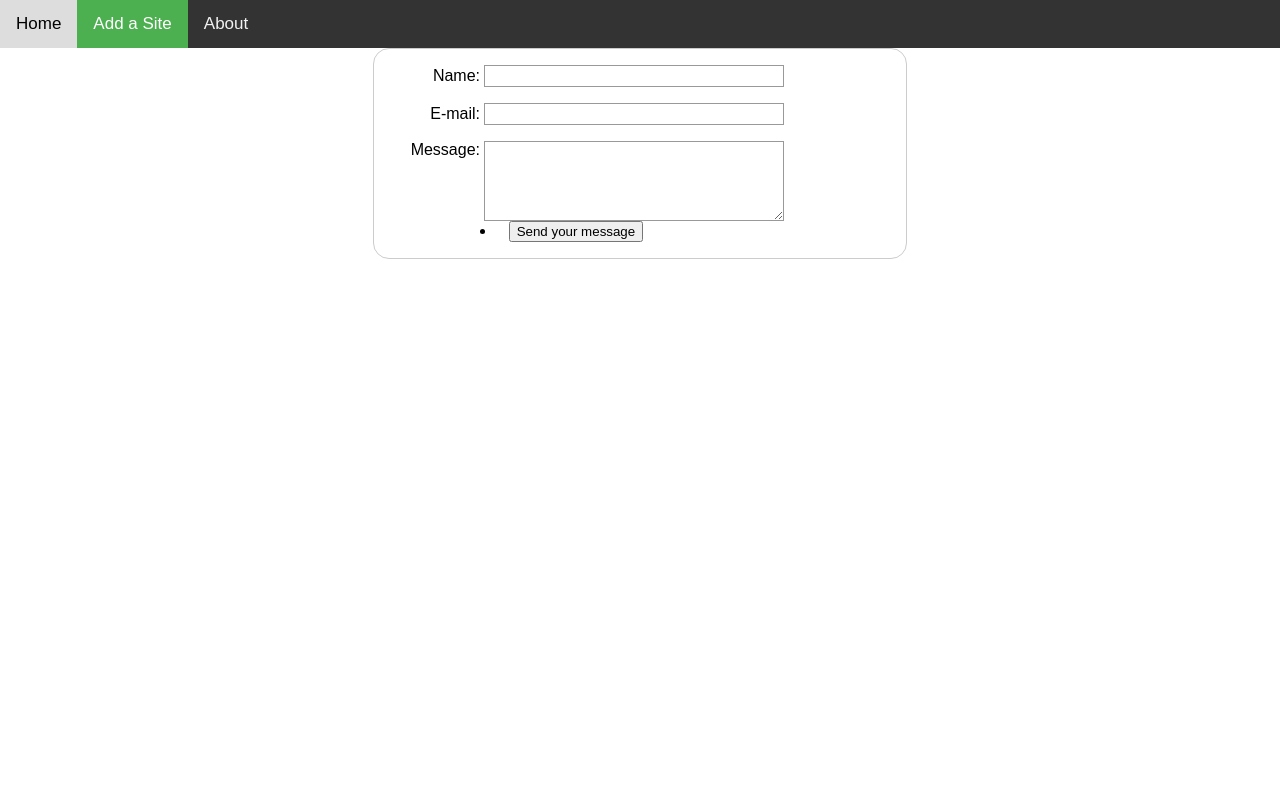
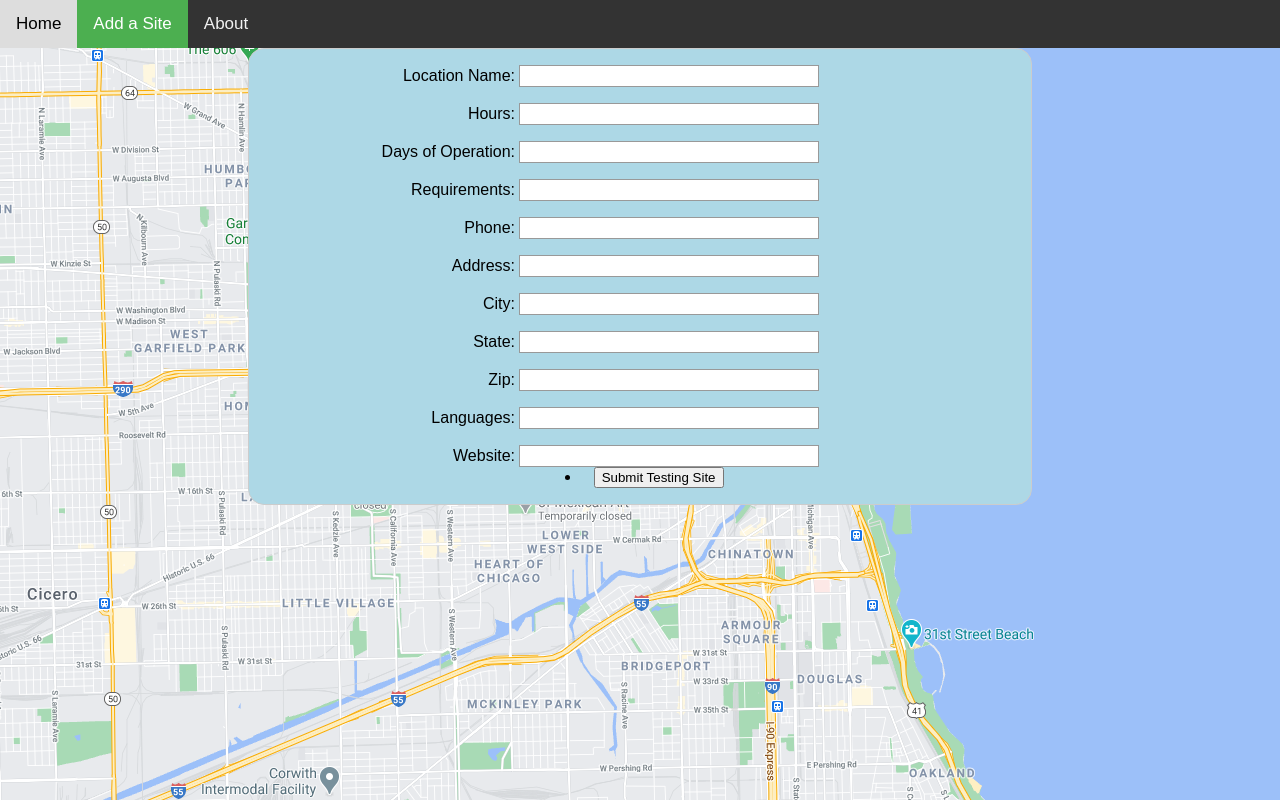
Before and after one commit to bschultz99/Covid-Web-App-IPRO, a plain HTML site: page html/addsite.html in a window 1280 px wide. Drawn offline with Linux system fonts and the light colour scheme.

Commit message:
Update addsite.html

```diff
--- a/html/addsite.html
+++ b/html/addsite.html
@@ -7,11 +7,12 @@
             form {
                 /* Center the form on the page */
                 margin: 0 auto;
-                width: 500px;
+                width: 750px;
                 /* Form outline */
                 padding: 1em;
                 border: 1px solid #CCC;
                 border-radius: 1em;
+                background-color: lightblue;
             }
 
             ul {
@@ -27,7 +28,7 @@
             label {
                 /* Uniform size & alignment */
                 display: inline-block;
-                width: 90px;
+                width: 250px;
                 text-align: right;
             }
 
@@ -61,7 +62,7 @@
 
             .button {
                 /* Align buttons with the text fields */
-                padding-left: 90px; /* same size as the label elements */
+                padding-left: 300px; /* same size as the label elements */
             }
 
             button {
@@ -99,7 +100,9 @@
   				background-color: #4CAF50;
   				color: white;
 			}
-
+            body{
+                background-image: url('Map.PNG');
+            }
         </style>
     </head>
     <body>
@@ -108,24 +111,57 @@
 			<a class="active" href="addsite.html">Add a Site</a>
 			<a href="about.html">About</a>
 		</div>
-        <form action="/my-handling-form-page" method="post">
+        <form action="bryant_test.html" method="GET">
             <ul>
                 <li>
-                  <label for="name">Name:</label>
-                  <input type="text" id="name" name="user_name">
+                  <label for="locationName">Location Name:</label>
+                  <input type="text" id="locationName" name="location_name">
                 </li>
                 <li>
-                  <label for="mail">E-mail:</label>
-                  <input type="email" id="mail" name="user_email">
+                    <label for="hours">Hours:</label>
+                    <input type="text" id="hours" name="hours">
                 </li>
                 <li>
-                  <label for="msg">Message:</label>
-                  <textarea id="msg" name="user_message"></textarea>
+                    <label for="daysOfOperation">Days of Operation:</label>
+                    <input type="text" id="daysOfOperation" name="days_of_operation">
+                </li>
+                <li>
+                    <label for="requirements">Requirements:</label>
+                    <input type="text" id="requirements" name="requirements">
+                </li>
+                <li>
+                    <label for="phone">Phone:</label>
+                    <input type="text" id="phone" name="phone">
+                </li>
+                <li>
+                    <label for="address">Address:</label>
+                    <input type="text" id="address" name="address">
+                </li>
+                <li>
+                    <label for="city">City:</label>
+                    <input type="text" id="city" name="city">
+                </li>
+                <li>
+                    <label for="state">State:</label>
+                    <input type="text" id="state" name="state">
+                </li>
+                <li>
+                    <label for="zip">Zip:</label>
+                    <input type="text" id="zip" name="zip">
+                </li>
+                <li>
+                    <label for="languages">Languages:</label>
+                    <input type="text" id="languages" name="languages">
+                </li>
+                <li>
+                    <label for="website">Website:</label>
+                    <input type="text" id="website" name="website">
                 </li>
             </ul>
             <li class="button">
-                <button type="submit">Send your message</button>
+                <button type="submit">Submit Testing Site</button>
             </li>
         </form>
+        <div style="background-image: url('Zabe.jpg');"></div>
     </body>
 </html>
```
